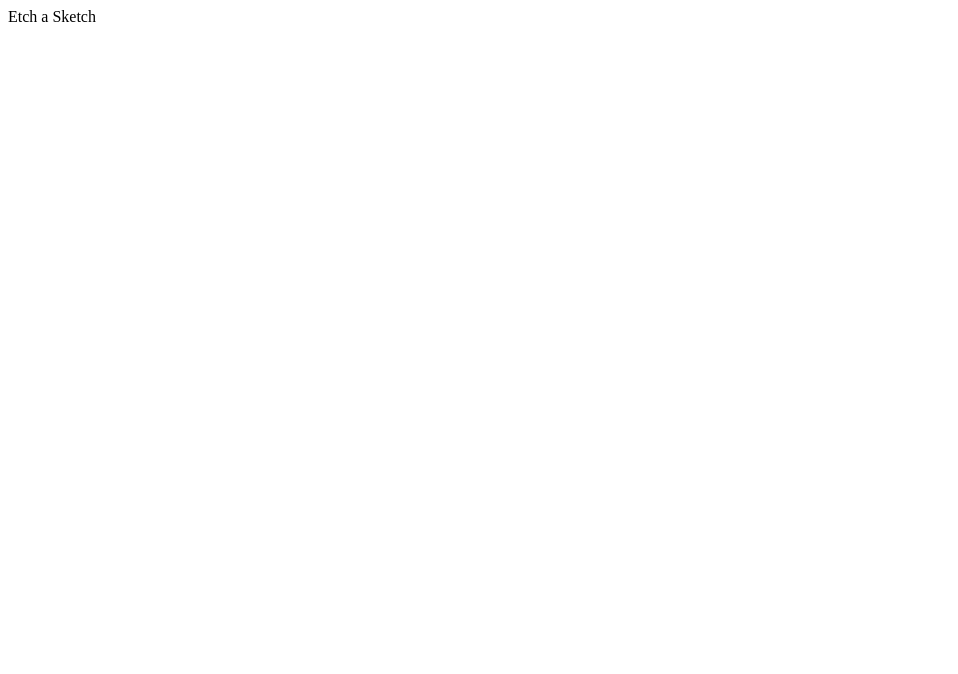
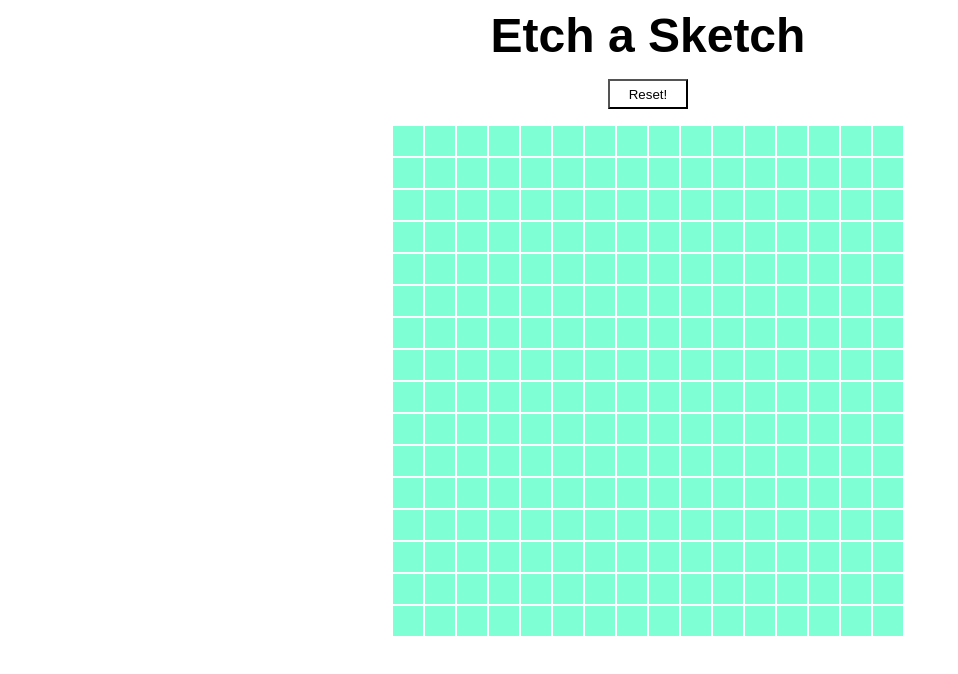
Before and after one commit to SaltWash/odin-sketch, a plain HTML site: page index.html in a window 1280 px wide. Shown: the whole page, without its empty margins (0-958 px from the left). Drawn offline with Linux system fonts and the light colour scheme.

Commit message:
basic etch a sketch

```diff
--- a/index.html
+++ b/index.html
@@ -9,7 +9,10 @@
 <body>
     <div class="container">
         <div class="title">Etch a Sketch</div>
-        <div class="grid"></div>
+        <button class="reset-button">Reset!</button>
+        <div class="grid-container">
+
+        </div>
     </div>
     <script src="script.js"></script>
 </body>
--- a/script.js
+++ b/script.js
@@ -0,0 +1,21 @@
+let grid = document.querySelector(".grid-container");
+
+for (let i = 0; i < 256; i++) {
+    let box = document.createElement("div");
+    box.classList.add("grid");
+    box.addEventListener("mouseover", function() {
+        box.style.backgroundColor = "black";
+    });
+    // box.addEventListener("mouseout", function() {
+    //     box.style.backgroundColor = "aquamarine";
+    // });
+    grid.appendChild(box);
+}
+
+let resetButton = document.querySelector(".reset-button");
+resetButton.addEventListener("click", function() {
+    let boxes = document.getElementsByClassName("grid");
+    for (let box of boxes) {
+        box.style.backgroundColor = "aquamarine";
+    }
+});
--- a/style.css
+++ b/style.css
@@ -0,0 +1,34 @@
+.grid {
+    background-color: aquamarine;
+    height: 30px;
+    width: 30px;
+    margin: 1px;
+}
+
+.container {
+    display: flex;
+    flex-direction: column;
+    align-items: center;
+    width: 100vw;
+}
+
+.title {
+    text-align: center;
+    font-family: open-sans, sans-serif;
+    font-weight: 900;
+    font-size: 3rem;
+    margin-bottom: 1rem;
+}
+
+.grid-container {
+    display: flex;
+    flex-wrap: wrap;
+    width: 512px;
+}
+
+.reset-button {
+    height: 30px;
+    width: 80px;
+    background-color: white;
+    margin-bottom: 1rem;
+}
```
